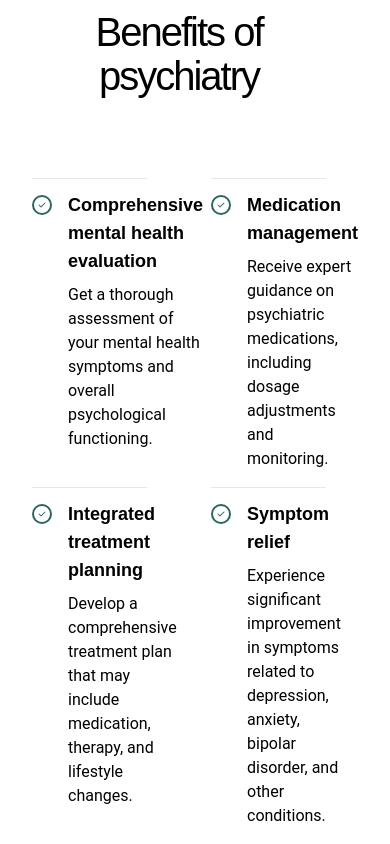
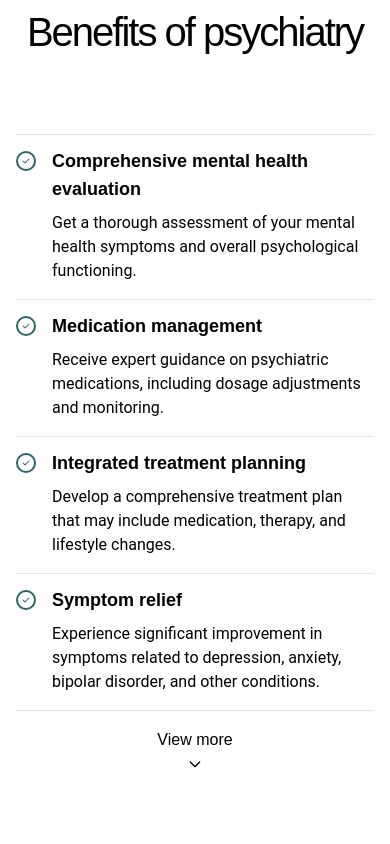
Before and after one commit to Koott-Tech/kutikkal, a Next.js app: page /psychiatry in a window 390 px wide. Shown: the part 3380-4224 px from the top of the page. Built offline with nearby package versions, Linux system fonts and the light colour scheme.

Commit message:
responsive  updatedresponsive individualtherapy cardsand headings centeredd

```diff
--- a/src/components/BenefitsSection.jsx
+++ b/src/components/BenefitsSection.jsx
@@ -187,7 +187,7 @@ export default function BenefitsSection({ therapyType = "individual" }) {
 
   return (
          <section className="w-full bg-white lg:h-screen">
-             <div className="mx-auto max-w-[1400px] pl-8 pr-16 pb-8 lg:pb-0">
+             <div className="mx-auto max-w-[1400px] px-4 sm:px-8 lg:pl-8 lg:pr-16 pb-8 lg:pb-0">
         {/* Header */}
         <div className="text-center mb-20 mt-24">
           <h2 className="text-[2.5rem] md:text-5xl font-medium text-black tracking-[-0.125rem] md:tracking-normal leading-[110%] md:leading-normal">
@@ -210,7 +210,7 @@ export default function BenefitsSection({ therapyType = "individual" }) {
           </div>
 
           {/* Right Section - Benefits List */}
-          <div className="grid grid-cols-2 gap-x-16 gap-y-4">
+          <div className="grid grid-cols-1 sm:grid-cols-2 gap-x-8 sm:gap-x-16 gap-y-4 w-full">
             {currentContent.benefits.map((benefit, index) => (
               <div
                 key={index}
@@ -224,7 +224,7 @@ export default function BenefitsSection({ therapyType = "individual" }) {
                       <path fillRule="evenodd" d="M16.707 5.293a1 1 0 010 1.414l-8 8a1 1 0 01-1.414 0l-4-4a1 1 0 011.414-1.414L8 12.586l7.293-7.293a1 1 0 011.414 0z" clipRule="evenodd" />
                     </svg>
                   </div>
-                  <div>
+                  <div className="flex-1">
                     <h3 className="font-semibold text-black text-lg mb-2">{benefit.title}</h3>
                     <p className="text-black md:font-sans" style={{ fontFamily: 'Scto Grotesk A Regular, Roboto, Arial, sans-serif' }}>{benefit.description}</p>
                   </div>
@@ -234,7 +234,7 @@ export default function BenefitsSection({ therapyType = "individual" }) {
 
             {/* View More Button - Mobile Only */}
             {currentContent.benefits.length > 4 && (
-               <div className="lg:hidden col-span-1 pt-4 border-t border-gray-200 text-center ml-40 flex items-center justify-center h-16">
+              <div className="lg:hidden col-span-1 sm:col-span-2 pt-4 border-t border-gray-200 text-center flex items-center justify-center h-16 w-full">
                 <button
                   onClick={() => setIsExpanded(!isExpanded)}
                   className="text-black font-medium hover:text-gray-700 transition-colors duration-200 flex flex-col items-center"
```
Lines whose indentation alone changed are shown as unchanged.
